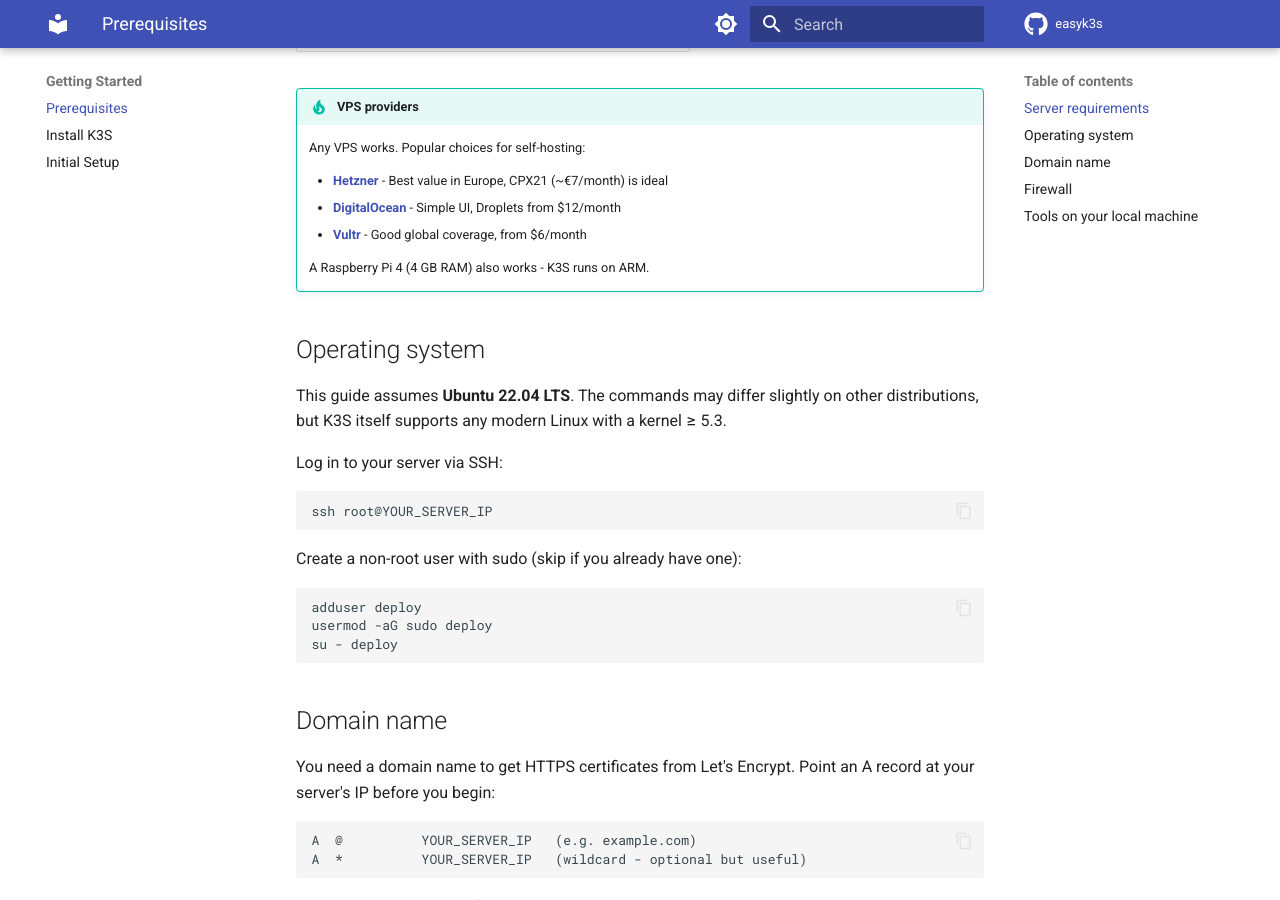
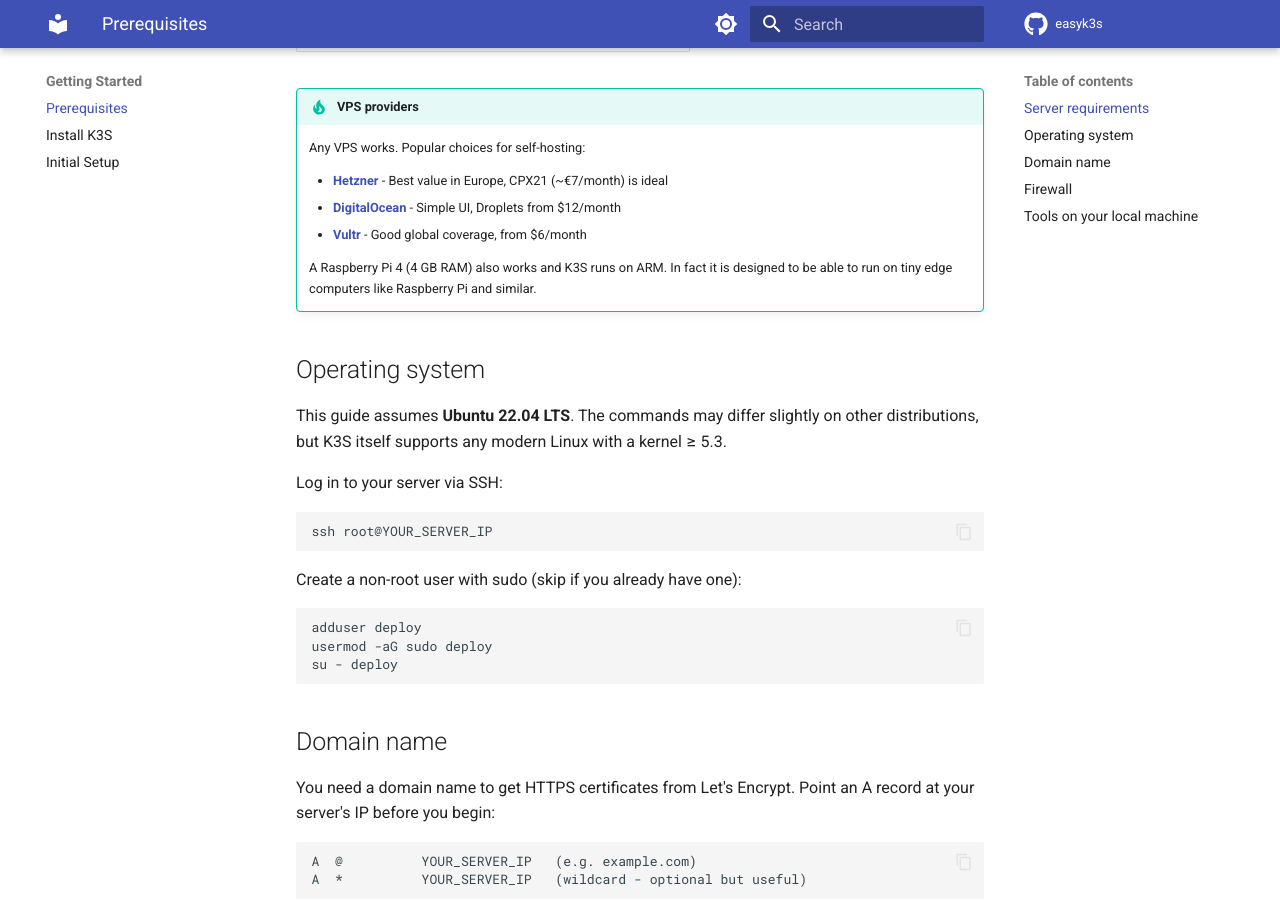
Before and after one commit to persunde/easyk3s, an MkDocs documentation site: the page built from docs/getting-started/prerequisites.md, in a window 1280 px wide and 900 px high, scrolled down 588 px. Built offline with MkDocs 1.6.1 and Material for MkDocs 9.7.7, drawn with Linux system fonts in a browser that asks for light colours; comment, search, counter and statistics services are not loaded.

Commit message:
fix: add comment about edg computers

```diff
--- a/docs/getting-started/prerequisites.md
+++ b/docs/getting-started/prerequisites.md
@@ -22,7 +22,7 @@ K3S is intentionally lightweight. A basic single-node cluster runs fine on:
     - **[DigitalOcean](https://digitalocean.com)** - Simple UI, Droplets from $12/month
     - **[Vultr](https://vultr.com)** - Good global coverage, from $6/month
 
-    A Raspberry Pi 4 (4 GB RAM) also works - K3S runs on ARM.
+    A Raspberry Pi 4 (4 GB RAM) also works and K3S runs on ARM. In fact it is designed to be able to run on tiny edge computers like Raspberry Pi and similar.
 
 ## Operating system
 
```
